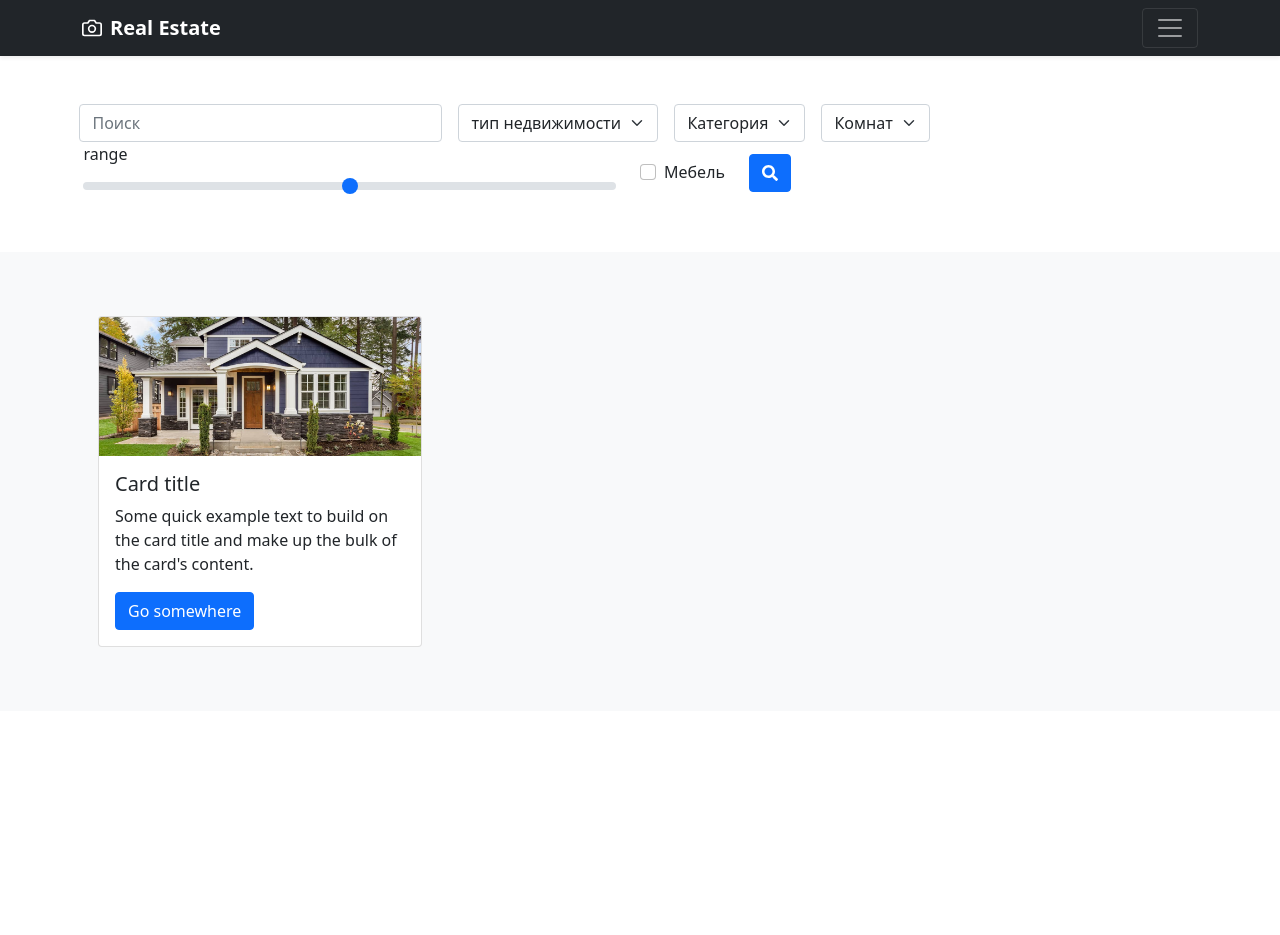
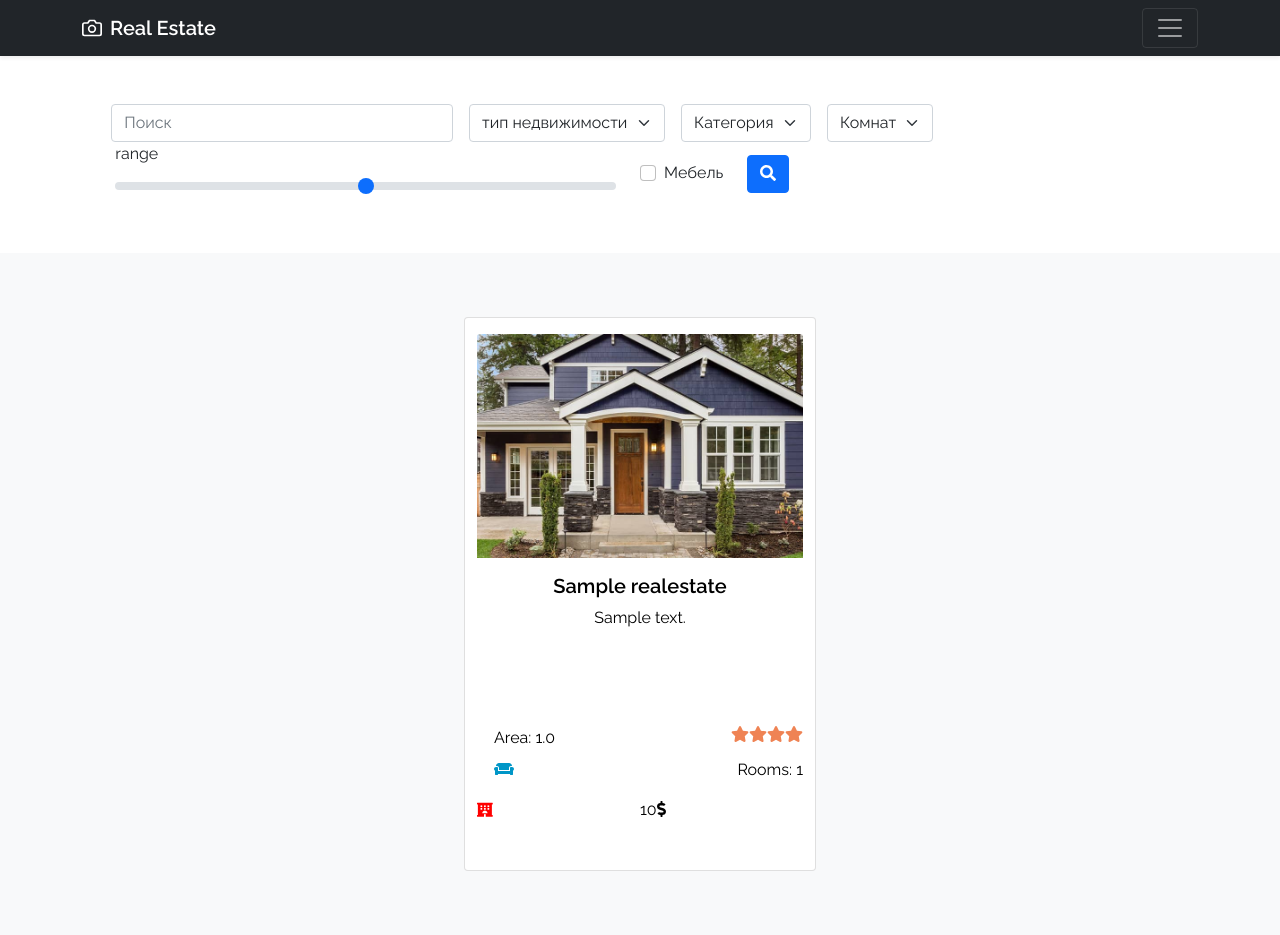
Before and after one commit to MUR4DI1JR/control-work, a Django app: page / in a window 1280 px wide. Before the commit the page ends 647 px from the top, so only its background shows below. Run offline with Django 3.2, Linux system fonts and the light colour scheme; tables that the repository leaves empty hold one stand-in row (values such as "Sample post").

Commit message:
added icon and function

```diff
--- a/controlWork/controlWork/urls.py
+++ b/controlWork/controlWork/urls.py
@@ -4,5 +4,6 @@ from realEstate.views import *
 
 urlpatterns = [
     path('admin/', admin.site.urls),
-    path('', real_estate),
+    path('', real_estate_list),
+    path('/<slug:slug>/', detailsRealEstate, name="detailsRealEstate")
 ]
--- a/controlWork/realEstate/models.py
+++ b/controlWork/realEstate/models.py
@@ -1,4 +1,5 @@
 from django.db import models
+from django.urls import reverse
 from phonenumber_field.modelfields import PhoneNumberField
 from django.template.defaultfilters import slugify
 from unidecode import unidecode
@@ -42,7 +43,7 @@ class RealEstate(models.Model):
 
 
     def get_absolute_url(self):
-        return reverse('article_detail', kwargs={'slug': self.slug})
+        return reverse('detailsRealEstate', kwargs={'slug': self.slug})
 
 
     def save(self, *args, **kwargs):
--- /dev/null
+++ b/controlWork/realEstate/static/style/style.css
@@ -0,0 +1,40 @@
+@import url('https://fonts.googleapis.com/css2?family=Raleway:wght@400;600&display=swap');
+body{
+    font-family: 'Raleway', sans-serif;
+}
+.grey{
+    color: lightgrey;
+}
+.colored{
+    color: #0096c7;
+}
+.card a{
+    text-decoration: none;
+    color: #000;
+}
+.card a:hover{
+    color: #000;
+}
+.icon::before{
+    display: inline-block;
+    font-style: normal;
+    font-variant: normal;
+    text-rendering: auto;
+    -webkit-font-smoothing: antialiased;
+    font-size: 14px;
+    color: red;
+    font-family: "Font Awesome 5 Free";
+    font-weight: 900;
+}
+.appartment::before{
+    content: "\f594";
+}
+.house::before{
+    content: "\f015";
+}
+.warehouse::before{
+    content: "\f494";
+}
+.industry::before{
+    content: "\f275";
+}
--- a/controlWork/realEstate/templates/base.html
+++ b/controlWork/realEstate/templates/base.html
@@ -9,13 +9,14 @@
     <meta name="generator" content="Hugo 0.82.0">
 	<title>Album example · Bootstrap v5.0</title>
 
-     <link rel="canonical" href="https://getbootstrap.com/docs/5.0/examples/album/">
+    <link rel="canonical" href="https://getbootstrap.com/docs/5.0/examples/album/">
     <link href="https://cdn.jsdelivr.net/npm/bootstrap@5.0.0-beta3/dist/css/bootstrap.min.css" rel="stylesheet" integrity="sha384-eOJMYsd53ii+scO/bJGFsiCZc+5NDVN2yr8+0RDqr0Ql0h+rP48ckxlpbzKgwra6" crossorigin="anonymous">
     <script src="https://cdn.jsdelivr.net/npm/bootstrap@5.0.0-beta3/dist/js/bootstrap.bundle.min.js" integrity="sha384-JEW9xMcG8R+pH31jmWH6WWP0WintQrMb4s7ZOdauHnUtxwoG2vI5DkLtS3qm9Ekf" crossorigin="anonymous"></script>
     <link rel="stylesheet" href="https://use.fontawesome.com/releases/v5.15.3/css/all.css">
     <link rel="stylesheet" href="https://use.fontawesome.com/releases/v5.15.3/css/v4-shims.css">
     <script defer src="https://use.fontawesome.com/releases/v5.15.3/js/all.js"></script>
     <script defer src="https://use.fontawesome.com/releases/v5.15.3/js/v4-shims.js"></script>
+    <link rel="stylesheet" href="{% static 'style/style.css' %}">
 
     <style>
       .bd-placeholder-img {
@@ -78,7 +79,7 @@
       <label class="visually-hidden" for="autoSizingSelect">Preference</label>
       <select class="form-select" id="autoSizingSelect">
         <option selected>тип недвижимости</option>
-        <option value="1">Квартира</option>
+        <option value="1">Квартирa</option>
         <option value="2">Дом</option>
         <option value="3">Вилла</option>
       </select>
--- a/controlWork/realEstate/templates/realestate/_listRealEstate.html
+++ b/controlWork/realEstate/templates/realestate/_listRealEstate.html
@@ -1,17 +1,51 @@
 {% extends 'base.html' %}
 {% block content %}
 {% load static %}
-<div class="row">
+<div class="d-flex flex-wrap justify-content-around row">
     {% for estate in real_estate %}
-        <div class="col-md-4 col-sm-6">
-            <div class="card m-3">
-                <img src="{% static 'assets/types-of-homes-hero.jpg' %}" class="card-img-top" alt="...">
+        <div class="card m-3" style="width: 22rem;">
+            <a href="{{estate.get_absolute_url}}">
+                <img src="{% static 'assets/types-of-homes-hero.jpg' %}" class="card-img-top mt-3" style="height: 14rem; object-fit: cover;" alt="...">
+                <div class="card-body text-center" style="height: 10rem;">
+                  <h5 class="card-title" style="font-weight: 600">{{estate.title|truncatewords:3}}</h5>
+                  <p class="card-text">{{estate.text|truncatewords:10}}</p>
+                </div>
+                <ul class="list-group list-group-flush">
+                    <div class="d-flex justify-content-between">
+                        <div class="col-4">
+                            <p class="card-text" style="margin: 8px 0 0 17px;">Area: {{estate.area}}</p>
+                        </div>
+                        <div class="d-flex justify-content-end" style="margin-top: 8px;">
+                            {% with ''|center:estate.rating as range%}
+                                {% for _ in range %}
+                                    <i class="fa fa-star" style="color: #EF8354;"></i>
+                                {% endfor %}
+                            {% endwith%}
+                        </div>
+                    </div>
+                    <div class="d-flex justify-content-between">
+                        <div class="col">
+                            <p class="card-text {%if estate.furnuture%} colored {% else %} grey {% endif %}" style="margin: 8px 0 0 17px;"><i class="fas fa-couch"></i></p>
+                        </div>
+                        <div class=" justify-content-end" style="margin: 8px 0 0 17px;">
+                            <p>Rooms: {{estate.number_of_rooms}}</p>
+                        </div>
+                    </div>
+                    <div class="d-flex">
+                        <div class="col">
+
+                            <p><span class="icon {{estate.estate_type}}"></span></p>
+                        </div>
+                        <div class="col">
+                            <p>{{estate.price}}<i class="fas fa-dollar-sign"></i></p>
+                        </div>
+                    </div>
+                </ul>
                 <div class="card-body">
-                  <h5 class="card-title">Card title</h5>
-                  <p class="card-text">Some quick example text to build on the card title and make up the bulk of the card's content.</p>
-                  <a href="#" class="btn btn-primary">Go somewhere</a>
+                  <!-- <a href="#" class="card-link">Card link</a>
+                  <a href="#" class="card-link">Another link</a> -->
                 </div>
-            </div>
+            </a>
         </div>
     {% endfor %}
 </div>
--- a/controlWork/realEstate/views.py
+++ b/controlWork/realEstate/views.py
@@ -2,7 +2,7 @@ from django.shortcuts import render
 from django.db.models import Q
 from .models import RealEstate
 
-def real_estate(request):
+def real_estate_list(request):
 	estate_type = RealEstate.ESTATE_TYPES
 	real_estate = RealEstate.objects.all()
 	search_text = request.GET.get('search-text', '')
```
